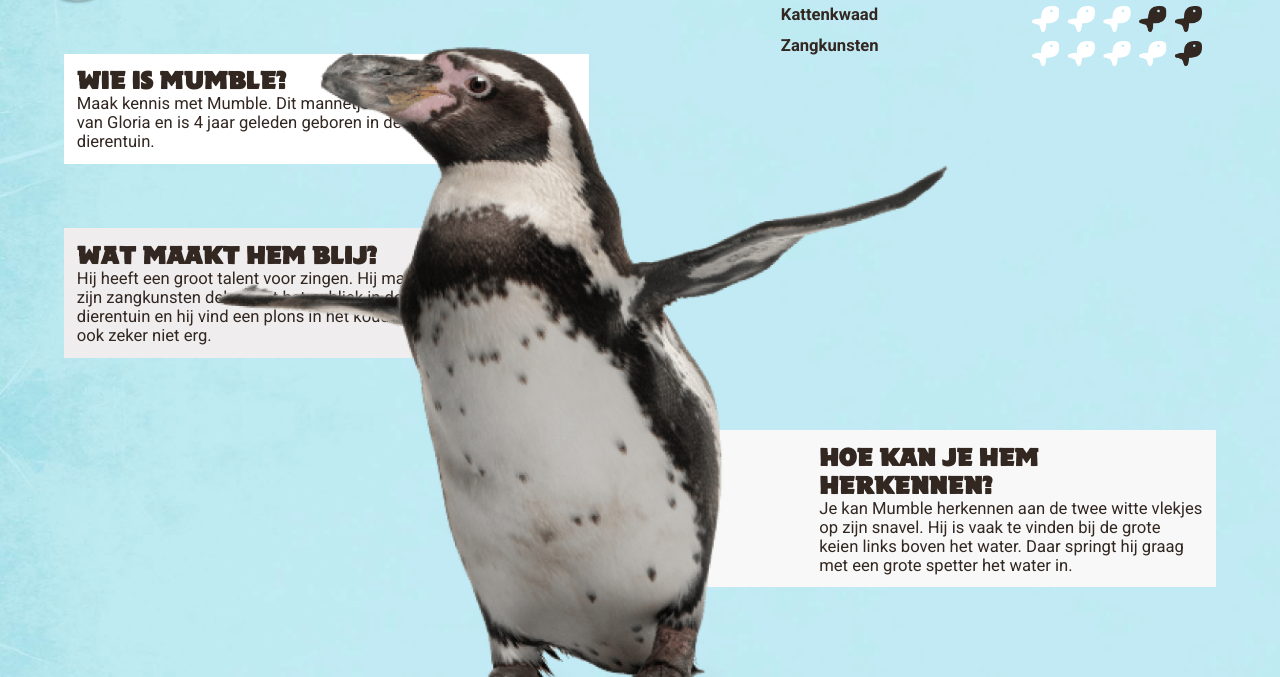
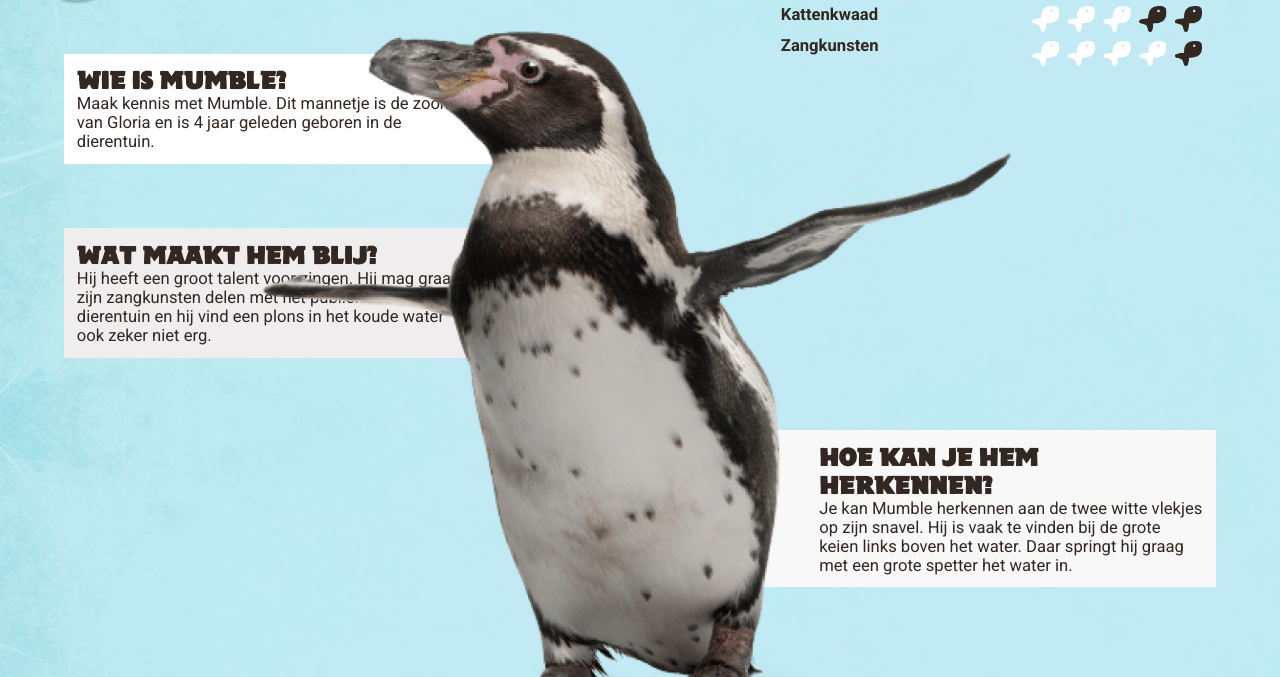
Before and after one commit to tirza-08/tirza-08.github.io, a plain HTML site: page pages/mumble.html in a window 1280 px wide. Shown: the part 123-800 px from the top of the page. Drawn offline with Linux system fonts and the light colour scheme; files whose address does not match are found by name.

Commit message:
positionering

```diff
--- a/pages/mumble.html
+++ b/pages/mumble.html
@@ -62,7 +62,7 @@
       </section>
     </main>
     <img
-      style="position: absolute; height: 80%; right: 25vw; bottom: 0"
+      style="position: absolute; height: 82%; right: 20vw; bottom: 0"
       src="../images/mumble.png"
       alt="Humboldtpinguïn"
     />
```
